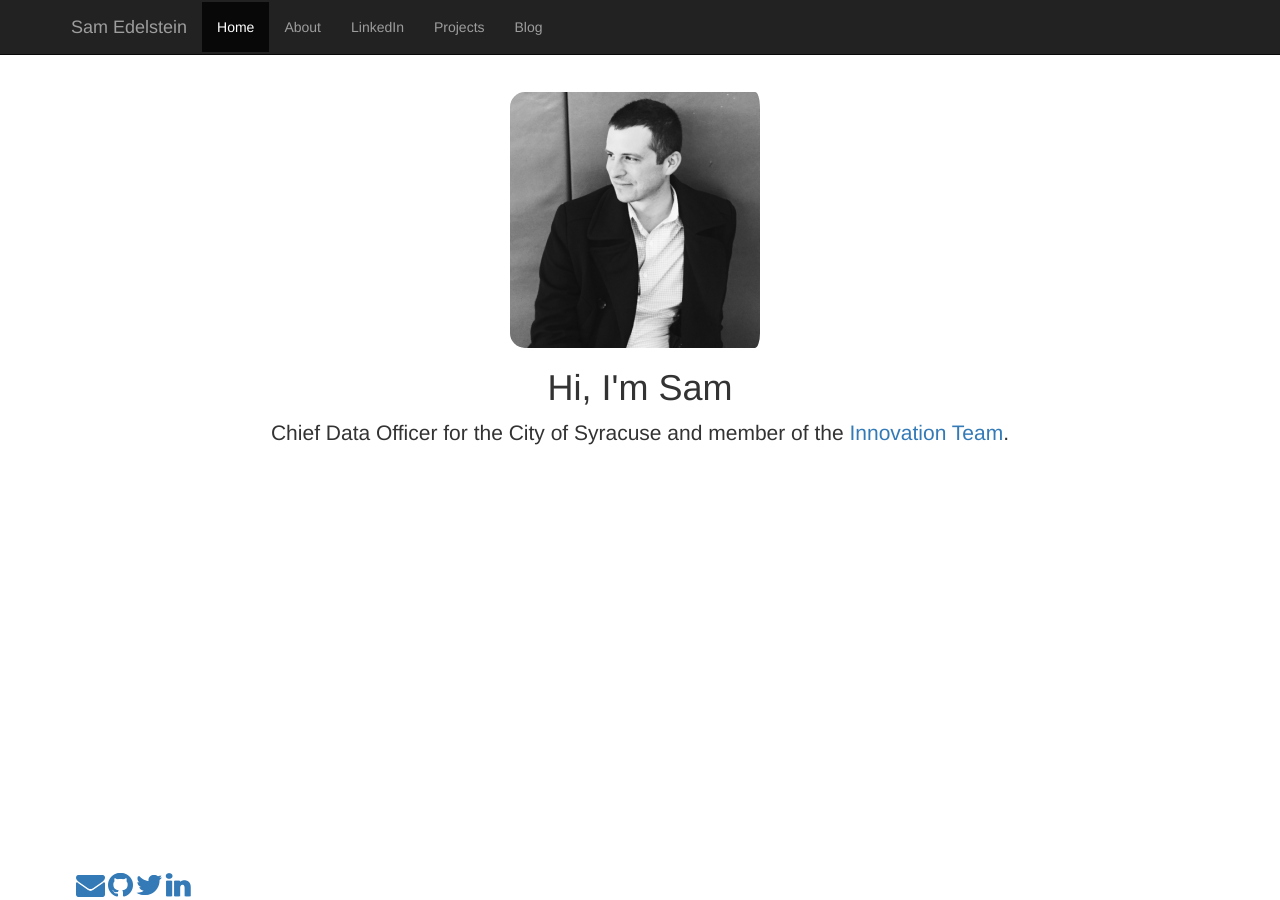
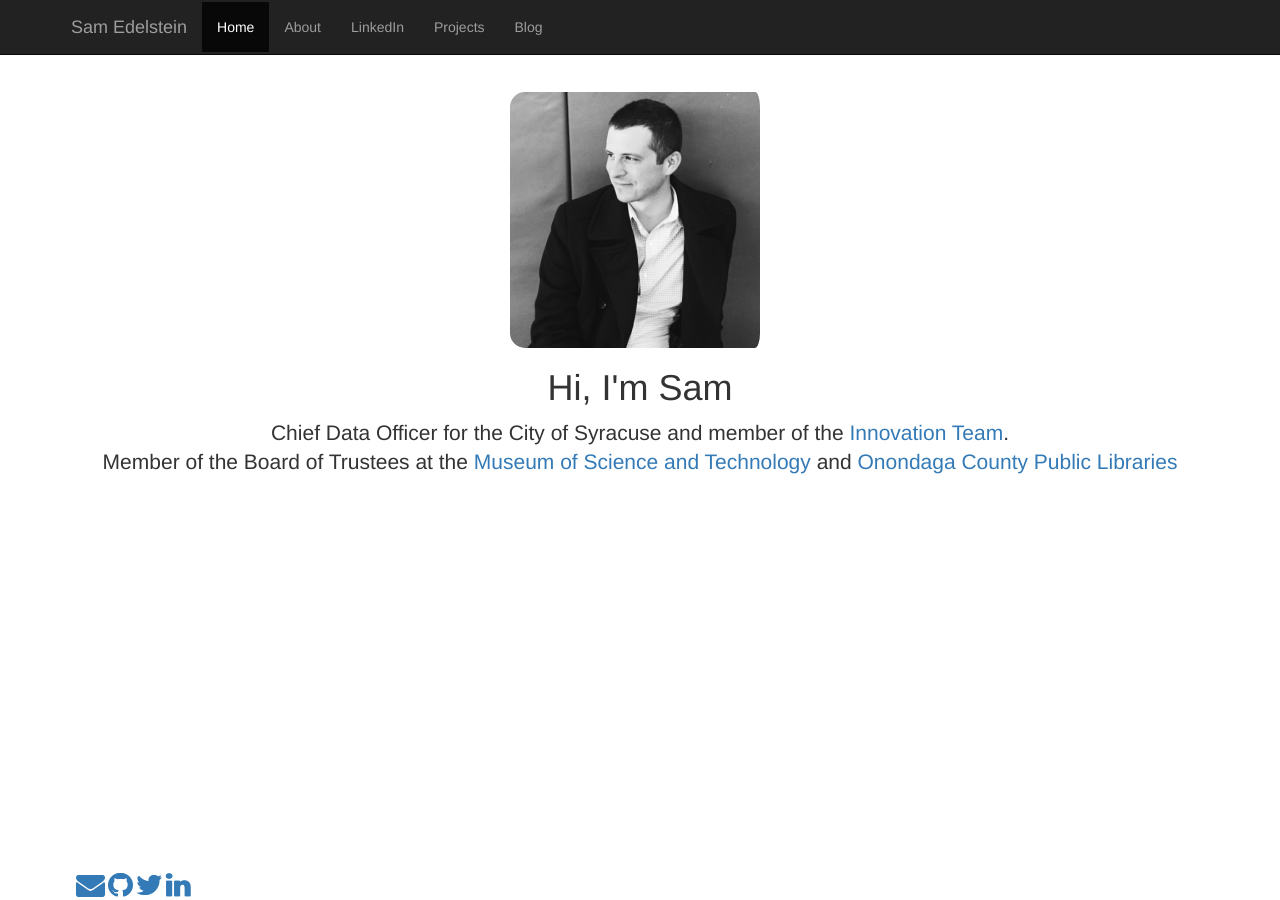
Before and after one commit to samedelstein/samedelstein.github.io, a Jekyll site: the page built from index.html, in a window 1280 px wide. Built offline with Jekyll 4.4.1, drawn with Linux system fonts in a browser that asks for light colours; nearby versions of some CDN libraries; library files that are not in the unit come from our copies; some of the changed lines change nothing that is shown.

Commit message:
made updates

```diff
--- a/index.html
+++ b/index.html
@@ -21,7 +21,7 @@ title: Home
             <li><a href="about">About</a></li>
             <li><a href="https://www.linkedin.com/in/samedelstein">LinkedIn</a></li>
             <li><a href="projects">Projects</a></li>
-            <li><a href="blog">Blog</a></li>
+            <li><a href="https://medium.com/@samedelstein">Blog</a></li>
           </ul>
         </div><!--/.nav-collapse -->
       </div>
@@ -33,6 +33,8 @@ title: Home
         <img src="img/SamEdelstein.png" alt="photo by Addison Spears" align="center">
         <h1>Hi, I'm Sam</h1>
         <p class="lead">Chief Data Officer for the City of Syracuse and member of the <a href="http://innovatesyracuse.com">Innovation Team</a>.
+
+        <br>Member of the Board of Trustees at the <a href="https://www.most.org/">Museum of Science and Technology</a> and <a href="https://www.onlib.org/">Onondaga County Public Libraries</a></p>
       </div>
 
     </div><!-- /.container -->
```
